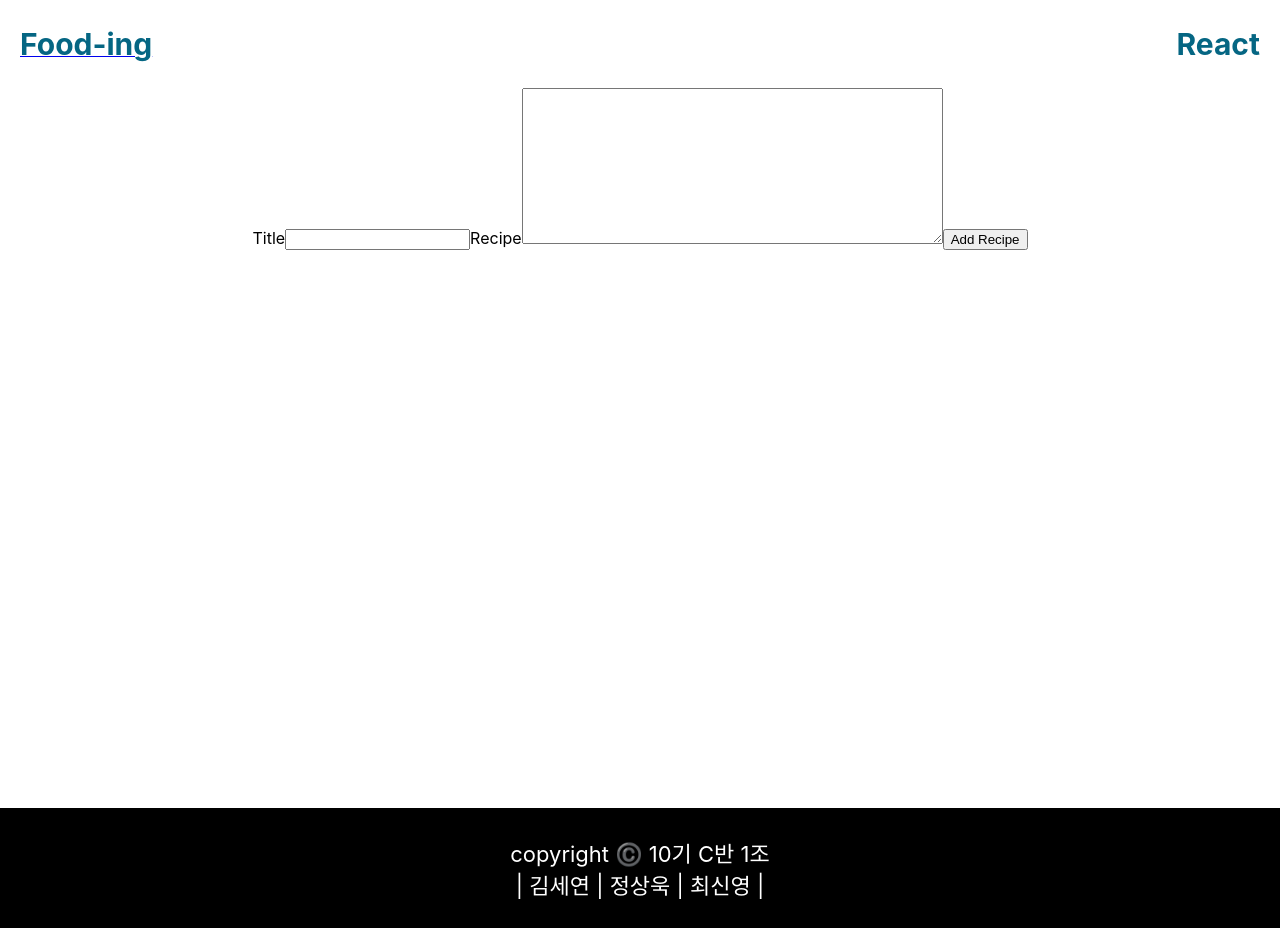
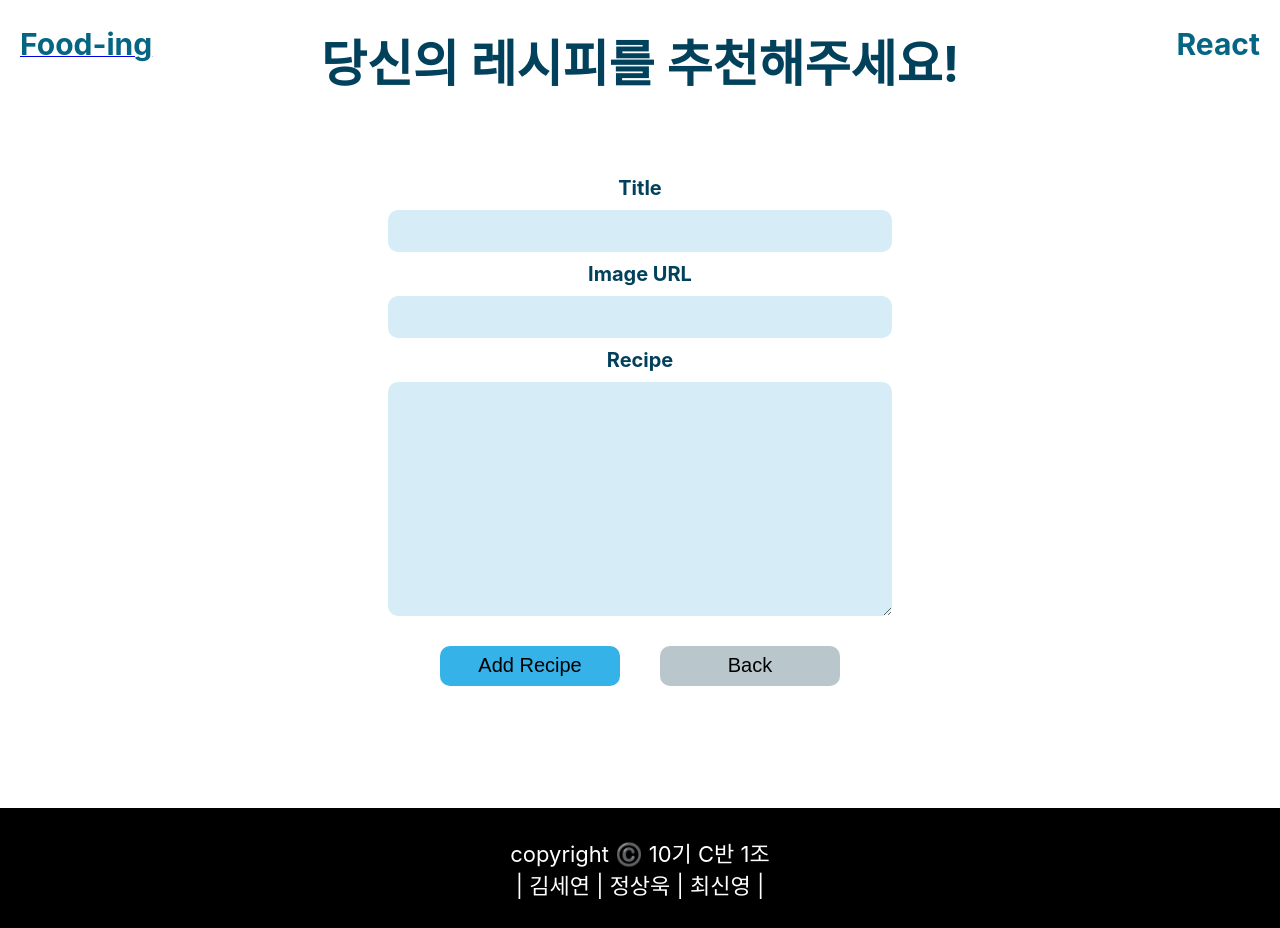
Before and after one commit to ggultong-ver2/ggultong_FE, a React (Create React App) app: page /board in a window 1280 px wide. Built offline with nearby package versions, Linux system fonts and the light colour scheme.

Commit message:
add board styles

```diff
--- a/src/components/board/Board.jsx
+++ b/src/components/board/Board.jsx
@@ -1,13 +1,88 @@
+import styled, { css } from "styled-components";
+import { Link } from "react-router-dom";
+
 const Board = () => {
   return (
-    <div>
-      <label htmlFor="title">Title</label>
-      <input type="text" name="title" id="title" />
-      <label htmlFor="recipe">Recipe</label>
-      <textarea name="recipe" id="recipe" cols="50" rows="10"></textarea>
-      <button>Add Recipe</button>
-    </div>
+    <StDiv>
+      <StH1>당신의 레시피를 추천해주세요!</StH1>
+      <StLabel htmlFor="title">Title</StLabel>
+      <StInput type="text" name="title" id="title" />
+      <StLabel htmlFor="url">Image URL</StLabel>
+      <StInput type="text" name="url" id="url" />
+      <StLabel htmlFor="recipe">Recipe</StLabel>
+      <StTextarea name="recipe" id="recipe" cols="40" rows="10"></StTextarea>
+      <div>
+        <StButton add>Add Recipe</StButton>
+        <Link to={`/lists`}>
+          <StButton back>Back</StButton>
+        </Link>
+      </div>
+    </StDiv>
   );
 };
 
+const StDiv = styled.div`
+  /* background-color: aqua; */
+  max-width: 1000px;
+  width: 95%;
+  display: flex;
+  flex-direction: column;
+  justify-content: center;
+  align-items: center;
+  min-height: 90vh;
+  margin-top: -100px;
+`;
+
+const StH1 = styled.h1`
+  color: #02415c;
+  font-size: 50px;
+  margin-bottom: 70px;
+  /* background-color: #b0c4cc;
+  border-radius: 20px; */
+`;
+const StLabel = styled.label`
+  color: #02415c;
+  font-size: 20px;
+  margin: 10px;
+  font-weight: bold;
+`;
+
+const StInput = styled.input`
+  width: 500px;
+  height: 40px;
+  border-radius: 10px;
+  border: 0;
+  background-color: #d6edf8;
+  font-size: 20px;
+`;
+
+const StTextarea = styled.textarea`
+  width: 500px;
+  /* height: 35px; */
+  border-radius: 10px;
+  border: 0;
+  background-color: #d6edf8;
+  font-size: 20px;
+`;
+
+const StButton = styled.button`
+  width: 180px;
+  height: 40px;
+  border-radius: 10px;
+  border: 0;
+  font-size: 20px;
+  margin: 20px;
+  margin-top: 30px;
+  cursor: pointer;
+  ${(props) =>
+    props.add &&
+    css`
+      background-color: #35b2e8;
+    `}
+  ${(props) =>
+    props.back &&
+    css`
+      background-color: #b9c6cb;
+    `}
+`;
 export default Board;
```
